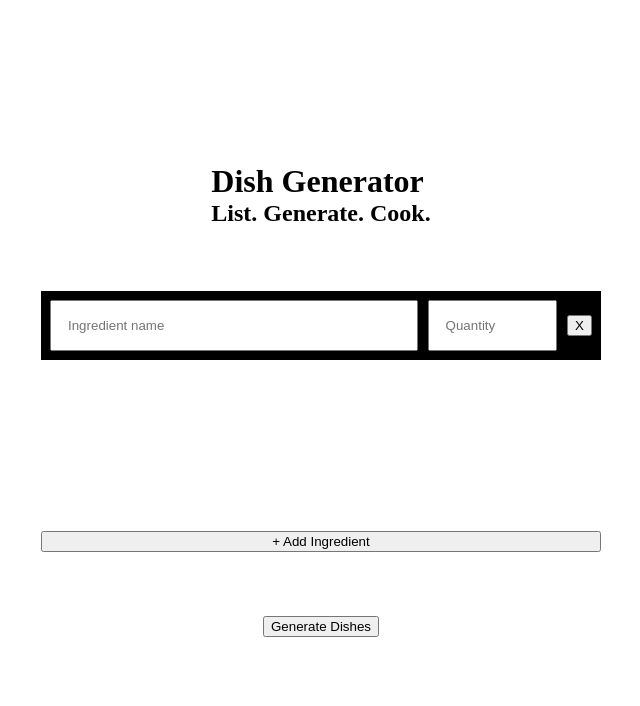
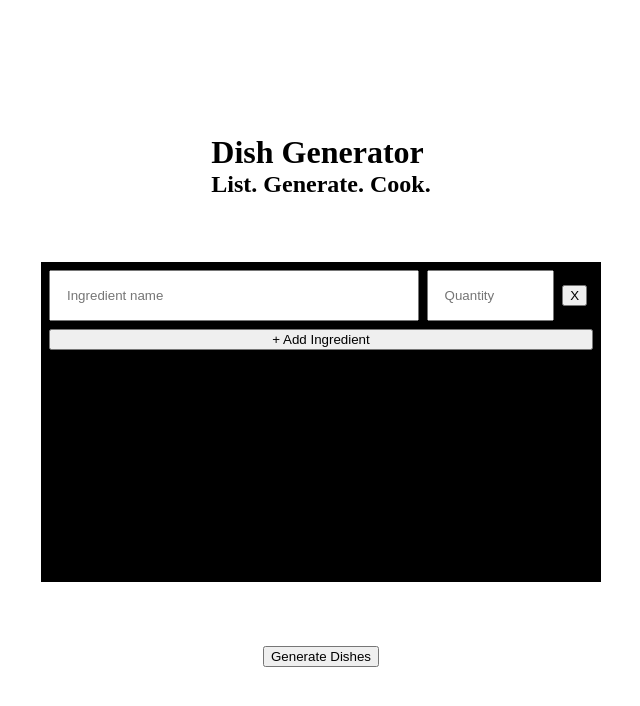
Before and after one commit to tossik8/dish-generator, a Vue app in the folder client/: page / in a window 1280 px wide. Both pictures are taken after a click on the button "+ Add Ingredient". Shown: the top 706 px of the page, without its empty margins (319-959 px from the left). Built offline with nearby package versions, Linux system fonts and the light colour scheme.

Commit message:
Move the add ingredient button inside the table

```diff
--- a/client/package.json
+++ b/client/package.json
@@ -20,6 +20,7 @@
     "@vitejs/plugin-vue": "^5.1.4",
     "@vue/tsconfig": "^0.5.1",
     "npm-run-all2": "^6.2.3",
+    "prettier": "3.3.3",
     "typescript": "~5.5.4",
     "vite": "^5.4.8",
     "vue-tsc": "^2.1.6"
--- a/client/src/components/IngredientsTable.vue
+++ b/client/src/components/IngredientsTable.vue
@@ -16,9 +16,13 @@ function addIngredient(): void{
 }
 
 function scrollTableIntoView(){
-    const ingredientsTable = document.getElementById('ingredients-table')!
+    const tbody = document.getElementsByTagName("tbody")[0]
     nextTick(() => {
-        ingredientsTable.scrollIntoView({block: 'end'})
+        tbody.scroll({
+            top: tbody.scrollHeight,
+            left: 0,
+            behavior: 'smooth'
+        })
     })
 }
 
@@ -27,64 +31,85 @@ function removeIngredient(index: number): void{
 }
 
 defineExpose({
-    addIngredient,
     ingredients
 })
-
 </script>
 
 <template>
-    <div class="table-wrapper">
-        <table id="ingredients-table">
-            <tbody>
-                <tr v-for="(ingredient, index) in ingredients" :key="index">
-                    <td>
-                        <input v-model="ingredient.name" name="ingredient-name" type="text" placeholder="Ingredient name">
-                        <p :id="`error-${index}`" class="hidden error">Ingredient name is required</p>
+    <table id="ingredients-table" class="table">
+        <tbody class="table__body">
+            <tr class="table__row" v-for="(ingredient, index) in ingredients" :key="index">
+                <td class="table__cell table__cell--wider">
+                    <input class="table__input" v-model="ingredient.name" name="ingredient-name" type="text" placeholder="Ingredient name">
+                    <p :id="`error-${index}`" class="table__error table__error--hidden">Ingredient name is required</p>
                 </td>
-                    <td>
-                        <input v-model="ingredient.quanity" type="text" name="ingredient-quantity" placeholder="Quantity">
+                <td class="table__cell">
+                    <input class="table__input" v-model="ingredient.quanity" type="text" name="ingredient-quantity" placeholder="Quantity">
                 </td>
-                    <td>
+                <td class="table__cell">
                     <button @click="removeIngredient(index)">X</button>
+                </td>
+            </tr>
+            <tr class="table__row table__row--add">
+                <td class="table__cell table__cell--add" colspan="3">
+                    <button class="table__button--add" @click="addIngredient()">+ Add Ingredient</button>
                 </td>
             </tr>
         </tbody>
     </table>
-    </div>
 </template>
 
 <style scoped>
-.table-wrapper{
-    min-height: 15rem;
-    max-height: 15rem;
-    overflow-y: auto;
+.table{
     width: 100%;
+    border-spacing: 0;
 }
 
-table{
+.table__body{
     background-color: black;
+    display: block;
+    max-height: 20rem;
+    min-height: 20rem;
+    overflow-y: auto;
     border-spacing: 0.5rem;
 }
 
-tr{
+.table__row{
     vertical-align: baseline;
 }
 
-td:nth-of-type(1){
+.table__row--add{
+    position: sticky;
+    bottom: 0;
+}
+
+.table__cell{
+    padding: 0;
+}
+
+.table__cell--wider{
     width: 70%;
 }
 
-td input{
+.table__cell--add{
+   width: 100em;
+}
+
+.table__input{
     width: 100%;
     padding: 1rem;
 }
 
-.error{
+.table__error{
     color: red;
     font-size: 0.8rem;
 }
-.hidden{
+
+.table__error--hidden{
     display: none;
 }
+
+.table__button--add{
+    width: 100%;
+}
 </style>
--- a/client/src/views/HomePage.vue
+++ b/client/src/views/HomePage.vue
@@ -3,7 +3,6 @@ import IngredientsTable, { type Ingredient } from '@/components/IngredientsTable
 import { ref, type Ref } from 'vue';
 
 type IngredientsTable = {
-    addIngredient: () => void,
     ingredients: Ingredient[]
 }
 const ingredientsTable: Ref<IngredientsTable> = ref(null!)
@@ -23,11 +22,11 @@ function validateIngredients(): boolean{
     for(let ingredient of ingredientsTable.value.ingredients){
         ingredient.name = ingredient.name.trim()
         if(!ingredient.name){
-            document.getElementById(`error-${i}`)?.classList.remove('hidden')
+            document.getElementById(`error-${i}`)?.classList.remove('table__error--hidden')
             error = true
         }
         else{
-            document.getElementById(`error-${i}`)?.classList.add('hidden')
+            document.getElementById(`error-${i}`)?.classList.add('table__error--hidden')
         }
         ++i
     }
@@ -42,13 +41,9 @@ function validateIngredients(): boolean{
             <h1>Dish Generator</h1>
             <h2>List. Generate. Cook.</h2>
         </header>
-
-        <main>
-            <div>
-                <IngredientsTable ref="ingredientsTable"/>
-                <button id="add-ingredient" @click="ingredientsTable?.addIngredient()">+ Add Ingredient</button>
-            </div>
-            <button id="generate-dishes" @click="generateDishes">Generate Dishes</button>
+        <main class="main">
+            <IngredientsTable ref="ingredientsTable"/>
+            <button @click="generateDishes">Generate Dishes</button>
         </main>
     </div>
 </template>
@@ -62,7 +57,7 @@ function validateIngredients(): boolean{
     align-items: center;
     min-height: inherit;
 }
-main{
+.main{
    display: flex;
    flex-direction: column;
    align-items: center;
@@ -70,13 +65,4 @@ main{
    max-width: 35rem;
    width: 100%;
 }
-main > div{
-    width: 100%;
-}
-#add-ingredient{
-    width: 100%;
-}
-#generate-dishes{
-    width: fit-content;
-}
 </style>
```
Also changed, not shown: 1 other file (tests, documents, lock files or other folders). Lines whose indentation alone changed are shown as unchanged.
